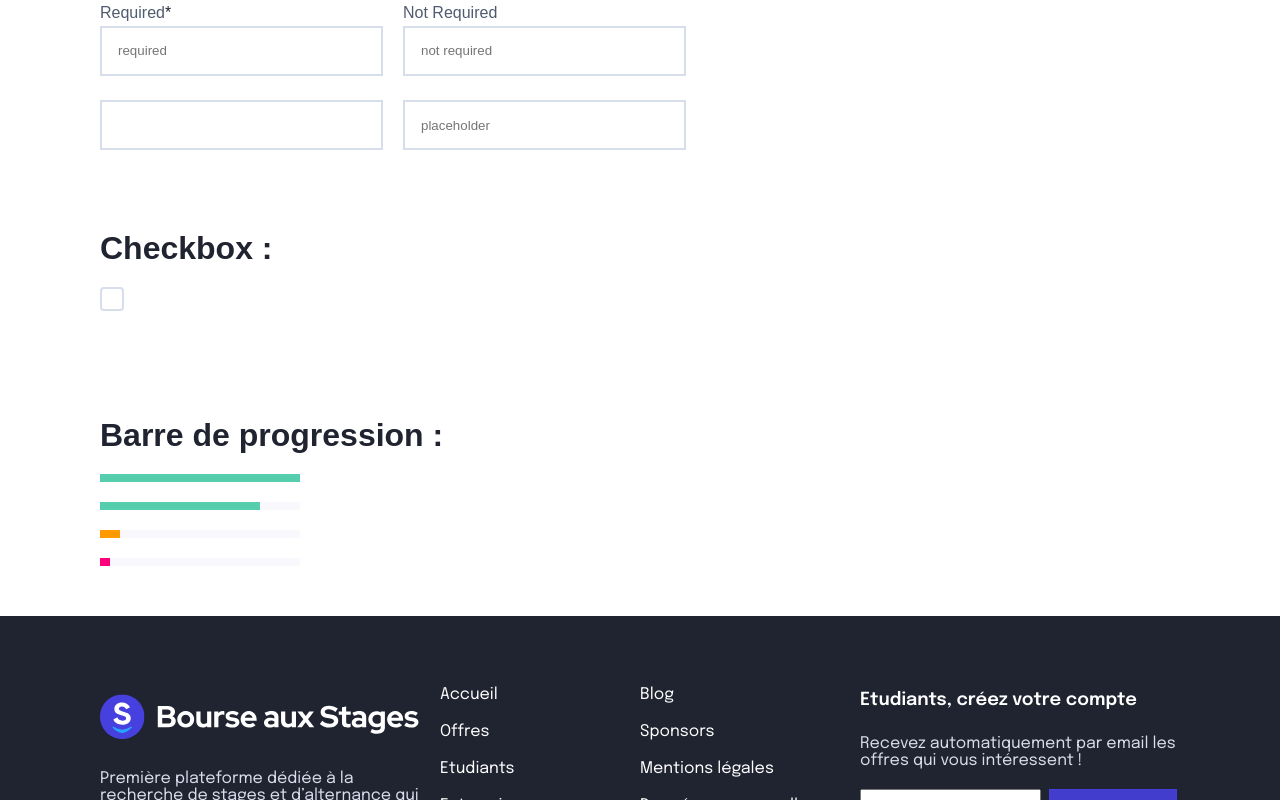
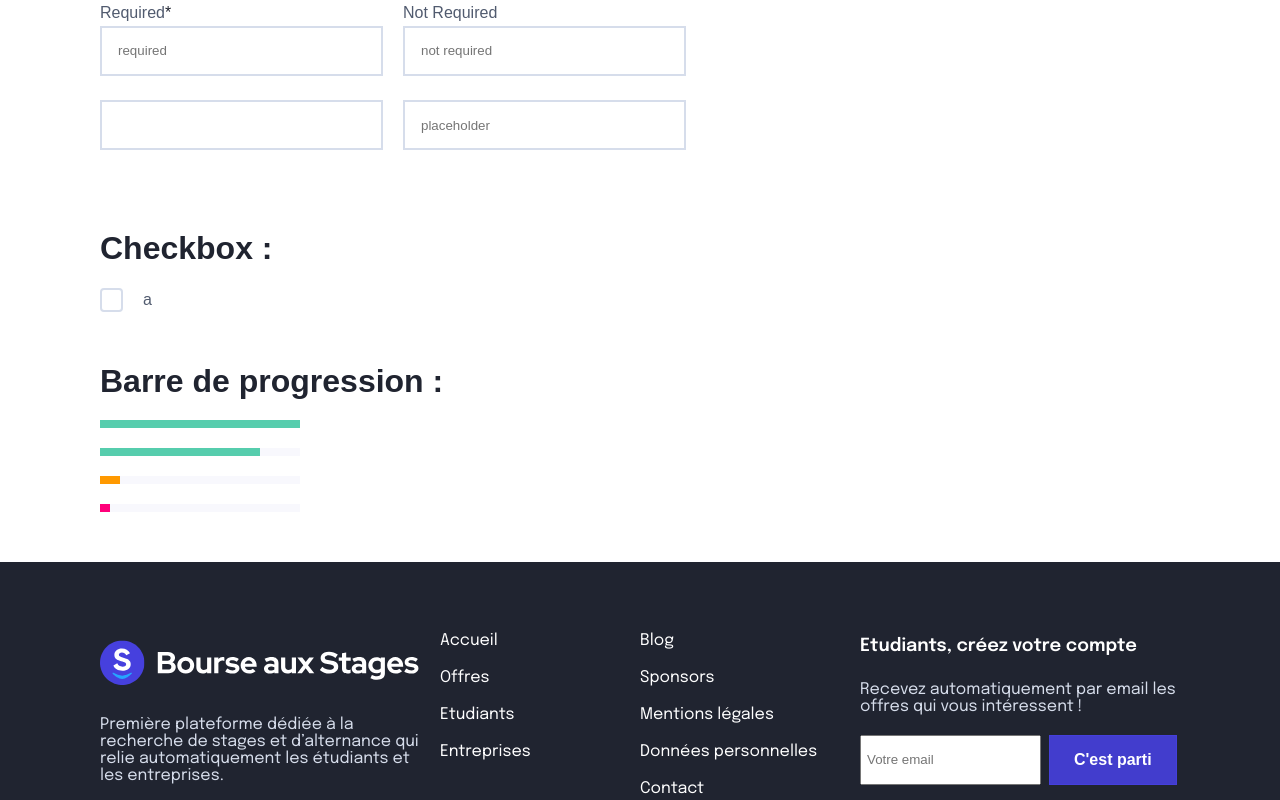
Before and after one commit to Fan2Shrek/BourseAuStage-front, a React (Create React App) app: page /ui-example in a window 1280 px wide. Shown: the part 1185-1985 px from the top of the page. Built offline with nearby package versions, Linux system fonts and the light colour scheme.

Commit message:
add styles checkbox

```diff
--- a/src/components/ui/atoms/Input/input.scss
+++ b/src/components/ui/atoms/Input/input.scss
@@ -1,13 +1,12 @@
 .input {
     width: 283px;
     height: 80px;
-    gap: 4px;
 
     &.classic {
         .input__label{
             width: 70px;
             height: 26px;
-            size: 16px;
+            font-size: 16px;
             line-height: 25.6px;
             color: #515B6F;
         }
@@ -28,6 +27,21 @@
     }
 
     &.checkbox {
+        width: 234px;
+        height: 26px;
+        gap: 20px;
+        display: flex;
+        align-items: center;
+
+        .input__label{
+            width: 201px;
+            height: 26px;
+            font-size: 16px;
+            line-height: 25.6px;
+            color: #515B6F;
+            order: 2;
+        }
+
         .input__target {
             width: 24px;
             height: 24px;
@@ -38,6 +52,7 @@
             outline: none;
             border: 2px solid var(--color-grey);
             cursor: pointer;
+            order: 1;
 
             &:checked {
                 background-color: var(--color-main);
--- a/src/pages/UiExample/index.js
+++ b/src/pages/UiExample/index.js
@@ -109,7 +109,7 @@ const UiExample = () => {
     ], [])
 
     const exampleCheckbox = useMemo(() => [
-        { id: 1, type: 'checkbox' },
+        { id: 1, type: 'checkbox', label: 'a' },
     ], [])
 
     const exampleProgressBars = useMemo(() => [
```
